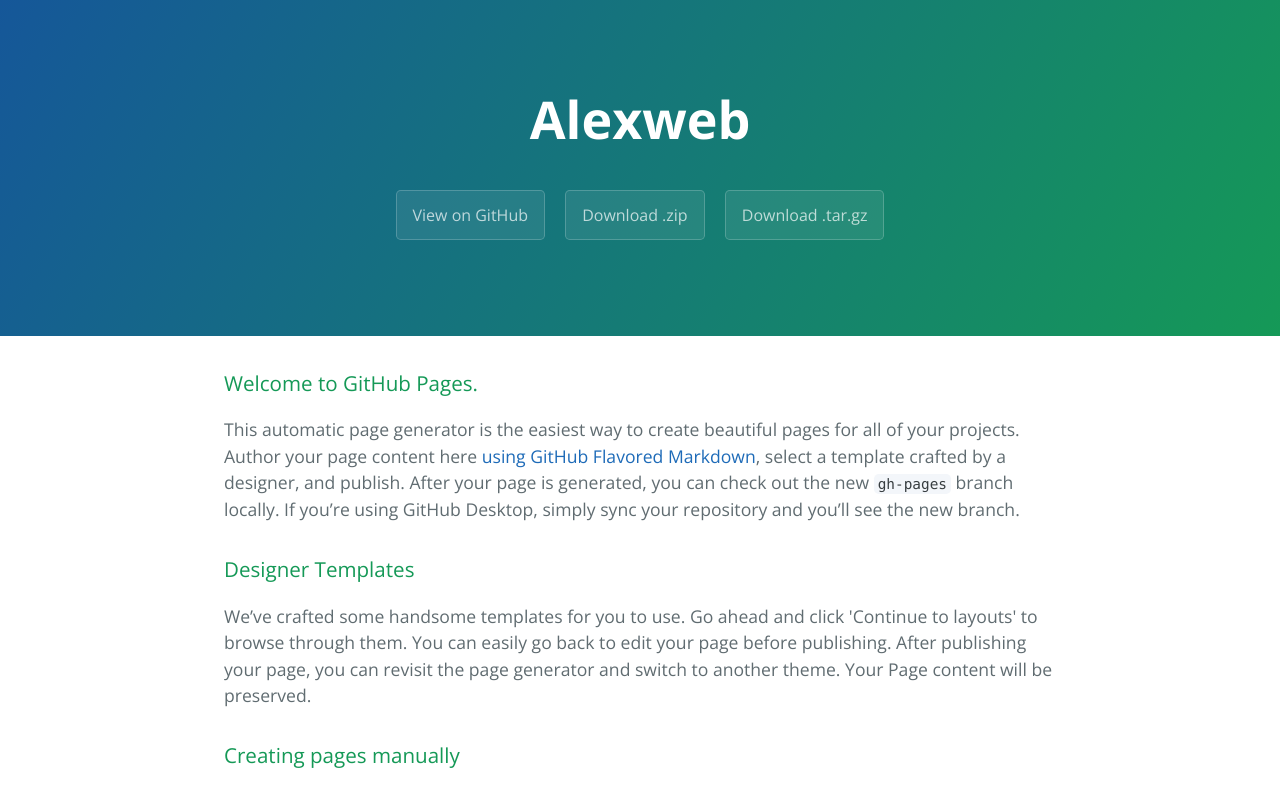
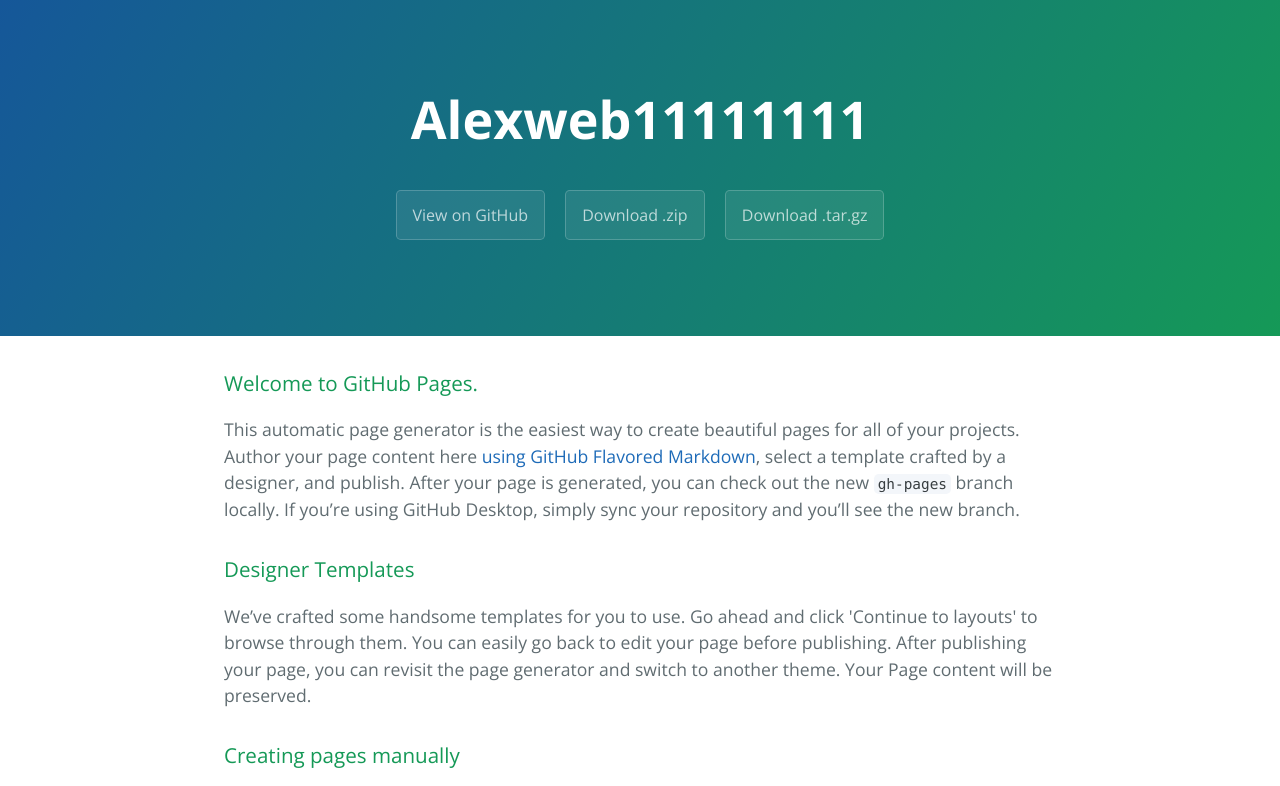
Before and after one commit to upp656/alexweb, a plain HTML site: page index.html in a window 1280 px wide. Shown: the top 786 px of the page. Drawn offline with nearby package versions, Linux system fonts and the light colour scheme.

Commit message:
Update index.html

```diff
--- a/index.html
+++ b/index.html
@@ -11,7 +11,7 @@
   </head>
   <body>
     <section class="page-header">
-      <h1 class="project-name">Alexweb</h1>
+      <h1 class="project-name">Alexweb11111111</h1>
       <h2 class="project-tagline"></h2>
       <a href="https://github.com/upp656/alexweb" class="btn">View on GitHub</a>
       <a href="https://github.com/upp656/alexweb/zipball/master" class="btn">Download .zip</a>
```
